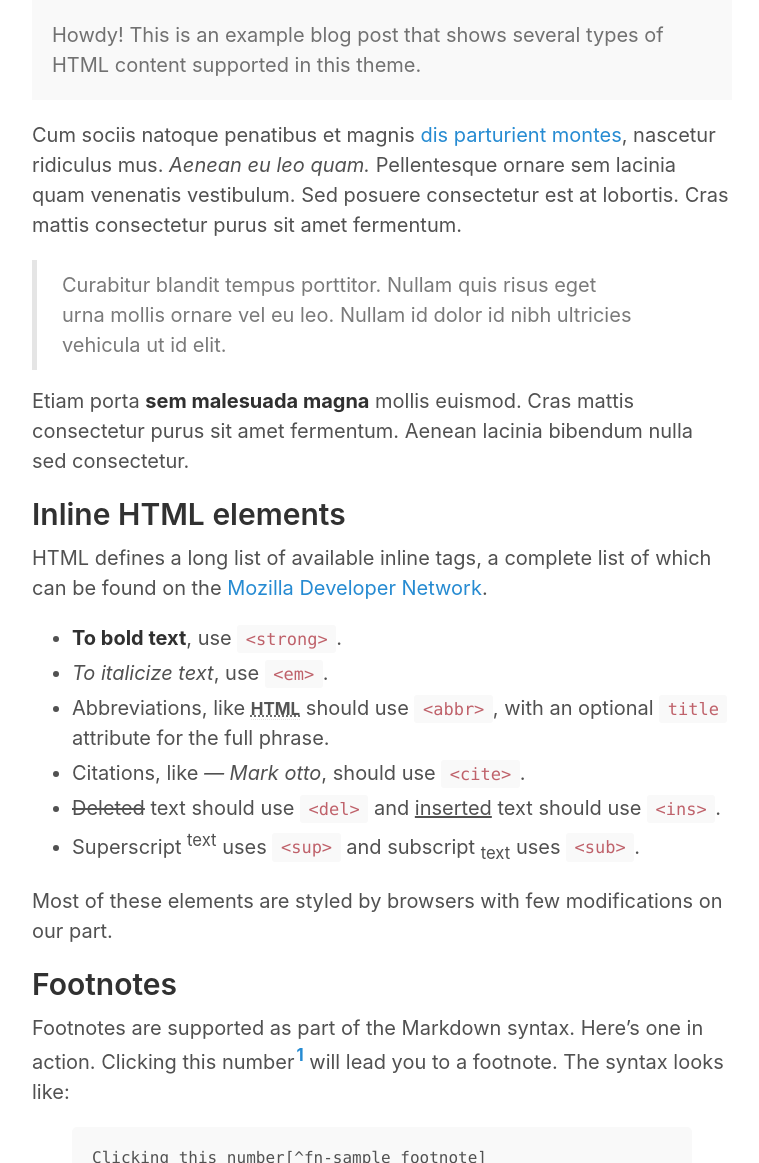
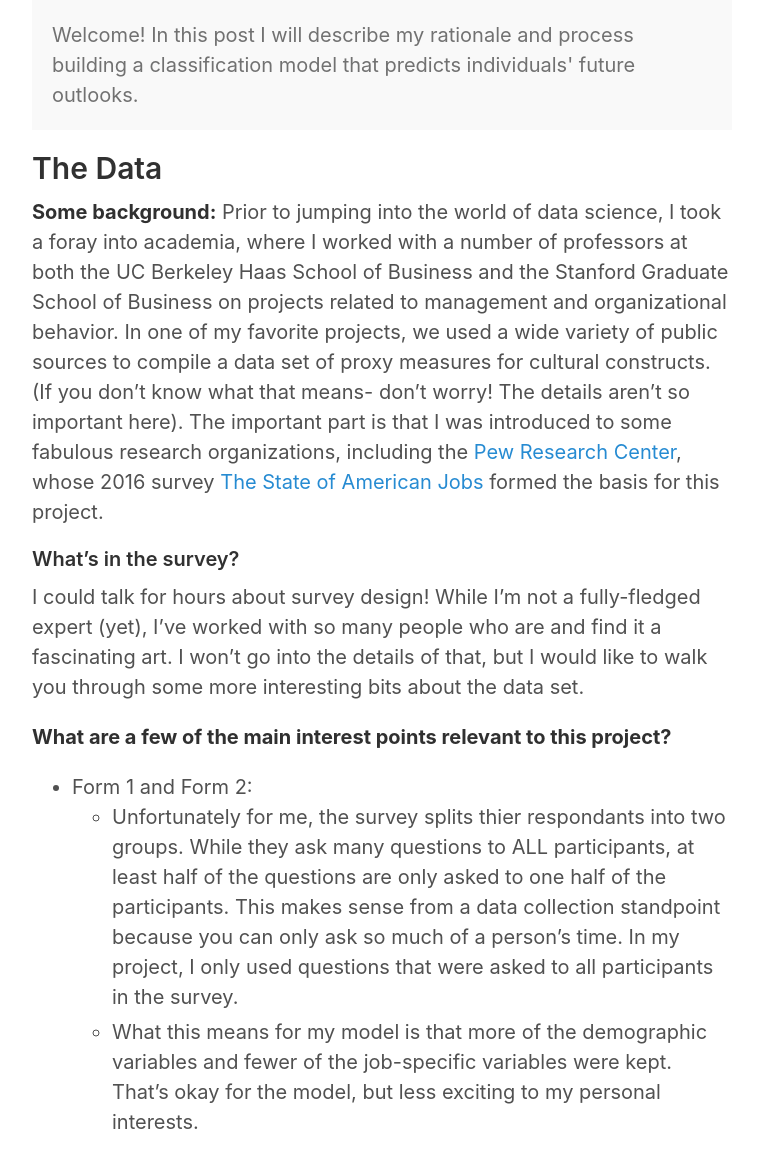
Before and after one commit to tskootsky/tskootsky.github.io, a Jekyll site: the page built from _posts/2020-05-06-Outlooks-Classification.md, in a window 1280 px wide and 1400 px high, scrolled down 396 px. Shown: the part 237-1400 px from the top of the window, without its empty margins (258-1017 px from the left). Built offline with Jekyll 4.4.1, drawn with Linux system fonts in a browser that asks for light colours; some of the changed text lies outside the part shown.

Commit message:
first draft blog post 3

```diff
--- a/_posts/2020-05-06-Outlooks-Classification.md
+++ b/_posts/2020-05-06-Outlooks-Classification.md
@@ -7,165 +7,46 @@ title: Predicting Optimistic Outlooks in Americans
 
 
 <div class="message">
-  Howdy! This is an example blog post that shows several types of HTML content supported in this theme.
+  Welcome! In this post I will describe my rationale and process building a classification model that predicts individuals' future outlooks.
 </div>
 
-Cum sociis natoque penatibus et magnis <a href="#">dis parturient montes</a>, nascetur ridiculus mus. *Aenean eu leo quam.* Pellentesque ornare sem lacinia quam venenatis vestibulum. Sed posuere consectetur est at lobortis. Cras mattis consectetur purus sit amet fermentum.
+## The Data
 
-> Curabitur blandit tempus porttitor. Nullam quis risus eget urna mollis ornare vel eu leo. Nullam id dolor id nibh ultricies vehicula ut id elit.
+**Some background:** Prior to jumping into the world of data science, I took a foray into academia, where I worked with a number of professors at both the UC Berkeley Haas School of Business and the Stanford Graduate School of Business on projects related to management and organizational behavior. In one of my favorite projects, we used a wide variety of public sources to compile a data set of proxy measures for cultural constructs. (If you don't know what that means- don't worry! The details aren't so important here). The important part is that I was introduced to some fabulous research organizations, including the [Pew Research Center](https://www.pewresearch.org/), whose 2016 survey [The State of American Jobs](https://www.pewsocialtrends.org/dataset/state-of-american-jobs-survey/) formed the basis for this project.
 
-Etiam porta **sem malesuada magna** mollis euismod. Cras mattis consectetur purus sit amet fermentum. Aenean lacinia bibendum nulla sed consectetur.
+#### What's in the survey?
 
-## Inline HTML elements
+I could talk for hours about survey design! While I'm not a fully-fledged expert (yet), I've worked with so many people who are and find it a fascinating art. I won't go into the details of that, but I would like to walk you through some more interesting bits about the data set.
 
-HTML defines a long list of available inline tags, a complete list of which can be found on the [Mozilla Developer Network](https://developer.mozilla.org/en-US/docs/Web/HTML/Element).
+**What are a few of the main interest points relevant to this project?**
+- Form 1 and Form 2:
+  - Unfortunately for me, the survey splits thier respondants into two groups. While they ask many questions to ALL participants, at least half of the questions are only asked to one half of the participants. This makes sense from a data collection standpoint because you can only ask so much of a person's time. In my project, I only used questions that were asked to all participants in the survey.
+  - What this means for my model is that more of the demographic variables and fewer of the job-specific variables were kept. That's okay for the model, but less exciting to my personal interests.
 
-- **To bold text**, use `<strong>`.
-- *To italicize text*, use `<em>`.
-- Abbreviations, like <abbr title="HyperText Markup Langage">HTML</abbr> should use `<abbr>`, with an optional `title` attribute for the full phrase.
-- Citations, like <cite>&mdash; Mark otto</cite>, should use `<cite>`.
-- <del>Deleted</del> text should use `<del>` and <ins>inserted</ins> text should use `<ins>`.
-- Superscript <sup>text</sup> uses `<sup>` and subscript <sub>text</sub> uses `<sub>`.
+- Response distributions:
+  - Many of the response options were ordinal choices, such as
+    * Very useful
+    * Somewhat useful
+    * Not too useful
+    * Not at all useful
+    * Prefer not to answer (only if volunteered)
+  - More often than not, responses among options were highly skewed or erratic and resulted in some very thin categories. To combat this, I grouped a lot of responses based on a judgement/combination of target feature mean by group (i.e. grouping responses that had similar rates of "positive outlooks") as well as theoretical rationale (e.g. grouping ages by generation)
 
-Most of these elements are styled by browsers with few modifications on our part.
+**What's left after all those changes and discards?**
+- A couple general questions on life outlook (e.g. "Generally, how would you say things are these days in your life?")
+- A few education questions (e.g. "What is the highest level of school you have completed?")
+- A few job-related questions (e.g. "Looking ahead, how important do you think it will be for you to get training and develop new skills throughout your worklife..?")
+- Demographic variables (from race and gender to political ideology and household information)
+- All variables were dummy coded
 
-## Footnotes
+## The Models
 
-Footnotes are supported as part of the Markdown syntax. Here's one in action. Clicking this number[^fn-sample_footnote] will lead you to a footnote. The syntax looks like:
+I built 6 different models using `GridSearchCV` to tune hyperparameters for F1 score.
 
-{% highlight text %}
-Clicking this number[^fn-sample_footnote]
-{% endhighlight %}
+> I chose to use F1 score in consideration of who might be interested in such a model. I think that if someone was looking to run a campaign or build political policy on this information, it would be about equally important to minimize false positives as false negatives.
 
-Each footnote needs the `^fn-` prefix and a unique ID to be referenced for the footnoted content. The syntax for that list looks something like this:
+The ROC curves lay relatively close to each other, with AUC scores hovering around 65-70%
 
-{% highlight text %}
-[^fn-sample_footnote]: Handy! Now click the return link to go back.
-{% endhighlight %}
+![ROC_ALL]({{tskootsky.github.io}}/images/roc_all_SQL.png)
 
-You can place the footnoted content wherever you like. Markdown parsers should properly place it at the bottom of the post.
-
-## Heading
-
-Vivamus sagittis lacus vel augue rutrum faucibus dolor auctor. Duis mollis, est non commodo luctus, nisi erat porttitor ligula, eget lacinia odio sem nec elit. Morbi leo risus, porta ac consectetur ac, vestibulum at eros.
-
-### Code
-
-Inline code is available with the `<code>` element. Snippets of multiple lines of code are supported through Pygments. Longer lines will automatically scroll horizontally when needed.
-
-{% highlight js %}
-// Example can be run directly in your JavaScript console
-
-// Create a function that takes two arguments and returns the sum of those arguments
-var adder = new Function("a", "b", "return a + b");
-
-// Call the function
-adder(2, 6);
-// > 8
-{% endhighlight %}
-
-You may also optionally show code snippets with line numbers. Add `linenos` to the Pygments tags.
-
-{% highlight js linenos %}
-// Example can be run directly in your JavaScript console
-
-// Create a function that takes two arguments and returns the sum of those arguments
-var adder = new Function("a", "b", "return a + b");
-
-// Call the function
-adder(2, 6);
-// > 8
-{% endhighlight %}
-
-Aenean lacinia bibendum nulla sed consectetur. Etiam porta sem malesuada magna mollis euismod. Fusce dapibus, tellus ac cursus commodo, tortor mauris condimentum nibh, ut fermentum massa.
-
-### Gists via GitHub Pages
-
-Vestibulum id ligula porta felis euismod semper. Nullam quis risus eget urna mollis ornare vel eu leo. Donec sed odio dui.
-
-{% gist 13f94b734a4ddb132735 gist.md %}
-
-Aenean eu leo quam. Pellentesque ornare sem lacinia quam venenatis vestibulum. Nullam quis risus eget urna mollis ornare vel eu leo. Cum sociis natoque penatibus et magnis dis parturient montes, nascetur ridiculus mus. Donec sed odio dui. Vestibulum id ligula porta felis euismod semper.
-
-### Lists
-
-Cum sociis natoque penatibus et magnis dis parturient montes, nascetur ridiculus mus. Aenean lacinia bibendum nulla sed consectetur. Etiam porta sem malesuada magna mollis euismod. Fusce dapibus, tellus ac cursus commodo, tortor mauris condimentum nibh, ut fermentum massa justo sit amet risus.
-
-* Praesent commodo cursus magna, vel scelerisque nisl consectetur et.
-* Donec id elit non mi porta gravida at eget metus.
-* Nulla vitae elit libero, a pharetra augue.
-
-Donec ullamcorper nulla non metus auctor fringilla. Nulla vitae elit libero, a pharetra augue.
-
-1. Vestibulum id ligula porta felis euismod semper.
-2. Cum sociis natoque penatibus et magnis dis parturient montes, nascetur ridiculus mus.
-3. Maecenas sed diam eget risus varius blandit sit amet non magna.
-
-Cras mattis consectetur purus sit amet fermentum. Sed posuere consectetur est at lobortis.
-
-<dl>
-  <dt>HyperText Markup Language (HTML)</dt>
-  <dd>The language used to describe and define the content of a Web page</dd>
-
-  <dt>Cascading Style Sheets (CSS)</dt>
-  <dd>Used to describe the appearance of Web content</dd>
-
-  <dt>JavaScript (JS)</dt>
-  <dd>The programming language used to build advanced Web sites and applications</dd>
-</dl>
-
-Integer posuere erat a ante venenatis dapibus posuere velit aliquet. Morbi leo risus, porta ac consectetur ac, vestibulum at eros. Nullam quis risus eget urna mollis ornare vel eu leo.
-
-### Images
-
-Quisque consequat sapien eget quam rhoncus, sit amet laoreet diam tempus. Aliquam aliquam metus erat, a pulvinar turpis suscipit at.
-
-![placeholder](http://placehold.it/800x400 "Large example image")
-![placeholder](http://placehold.it/400x200 "Medium example image")
-![placeholder](http://placehold.it/200x200 "Small example image")
-
-### Tables
-
-Aenean lacinia bibendum nulla sed consectetur. Lorem ipsum dolor sit amet, consectetur adipiscing elit.
-
-<table>
-  <thead>
-    <tr>
-      <th>Name</th>
-      <th>Upvotes</th>
-      <th>Downvotes</th>
-    </tr>
-  </thead>
-  <tfoot>
-    <tr>
-      <td>Totals</td>
-      <td>21</td>
-      <td>23</td>
-    </tr>
-  </tfoot>
-  <tbody>
-    <tr>
-      <td>Alice</td>
-      <td>10</td>
-      <td>11</td>
-    </tr>
-    <tr>
-      <td>Bob</td>
-      <td>4</td>
-      <td>3</td>
-    </tr>
-    <tr>
-      <td>Charlie</td>
-      <td>7</td>
-      <td>9</td>
-    </tr>
-  </tbody>
-</table>
-
-Nullam id dolor id nibh ultricies vehicula ut id elit. Sed posuere consectetur est at lobortis. Nullam quis risus eget urna mollis ornare vel eu leo.
-
------
-
-Want to see something else added? <a href="https://github.com/poole/poole/issues/new">Open an issue.</a>
-
-[^fn-sample_footnote]: Handy! Now click the return link to go back.
+![confusion]({{tskootsky.github.io}}/images/lr_confusion_SQL.png)
```
Also changed, not shown: images/ens_confusion_SQL.png (added), images/featureimpt_SQL.png (added), images/lr_confusion_SQL.png (added), images/roc_all_SQL.png (added), 1 other file.
